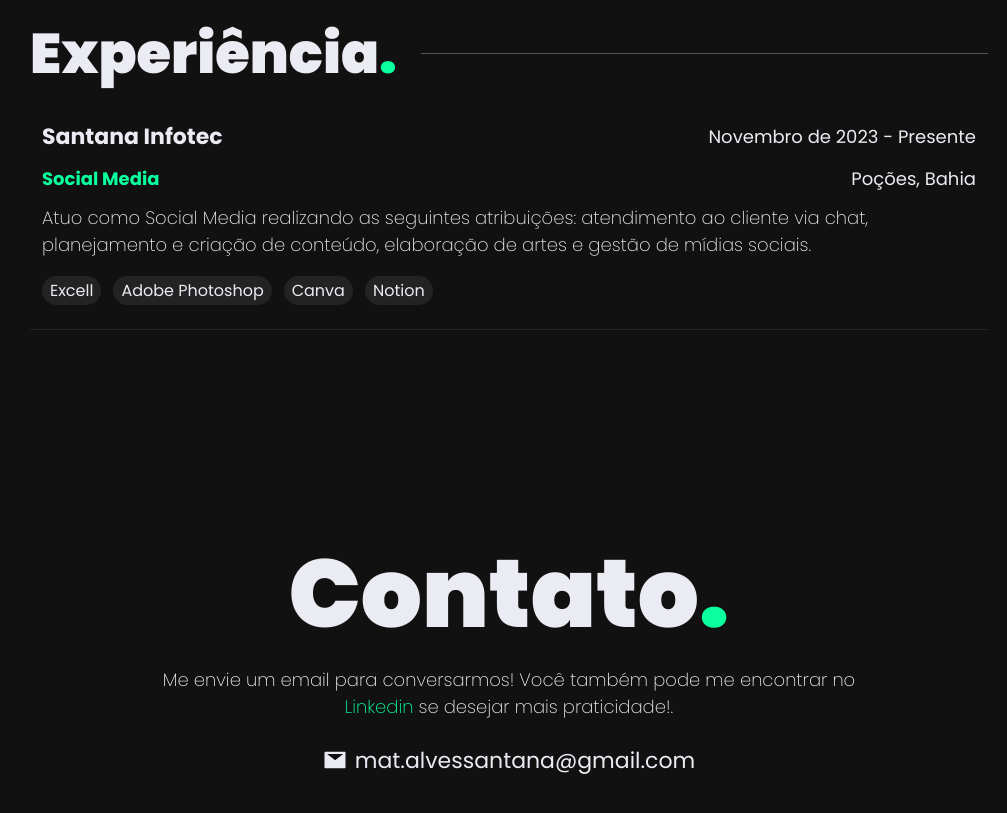
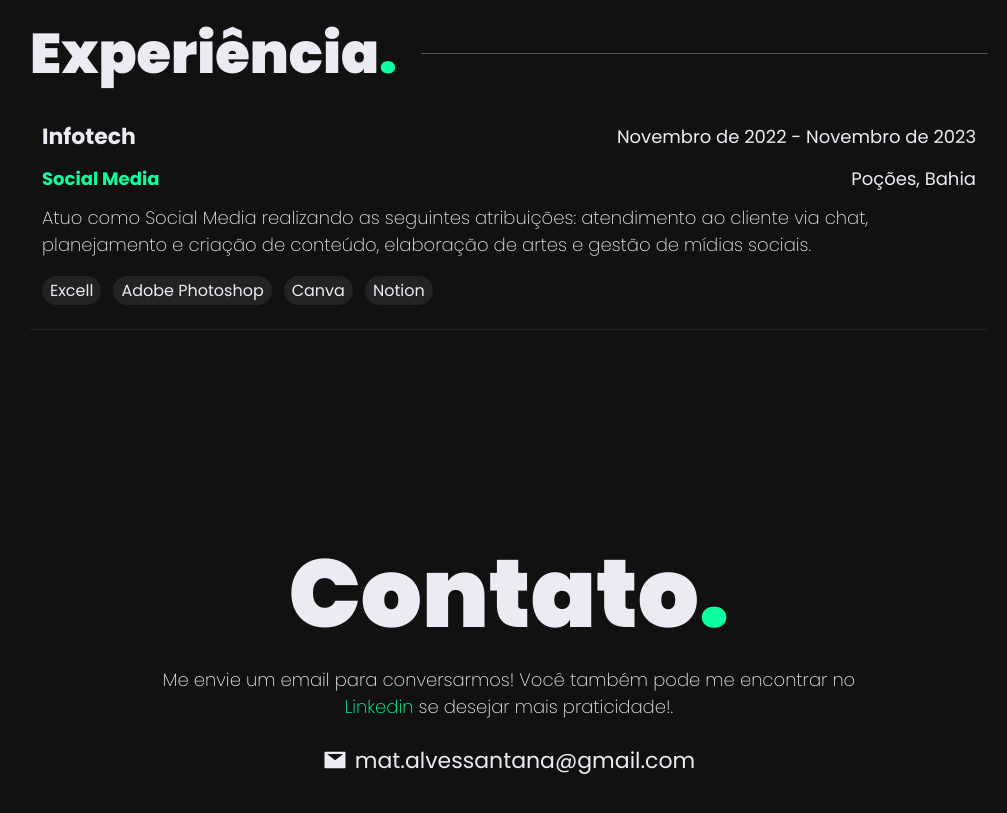
Before and after one commit to omatheusant/steam-portfolio-typescript, a Next.js app: page / in a window 1280 px wide. Shown: the part 2680-3493 px from the top of the page, without its empty margins (161-1168 px from the left). Built offline with nearby package versions, Linux system fonts and the light colour scheme.

Commit message:
update exp

```diff
--- a/components/home/experience/Experience.tsx
+++ b/components/home/experience/Experience.tsx
@@ -14,9 +14,9 @@ export const Experience = () => {
 
 const experience = [
   {
-    title: "Santana Infotec",
+    title: "Infotech",
     position: "Social Media",
-    time: "Novembro de 2023 - Presente",
+    time: "Novembro de 2022 - Novembro de 2023 ",
     location: "Poções, Bahia",
     description:
       "Atuo como Social Media realizando as seguintes atribuições: atendimento ao cliente via chat, planejamento e criação de conteúdo, elaboração de artes e gestão de mídias sociais.",
```
